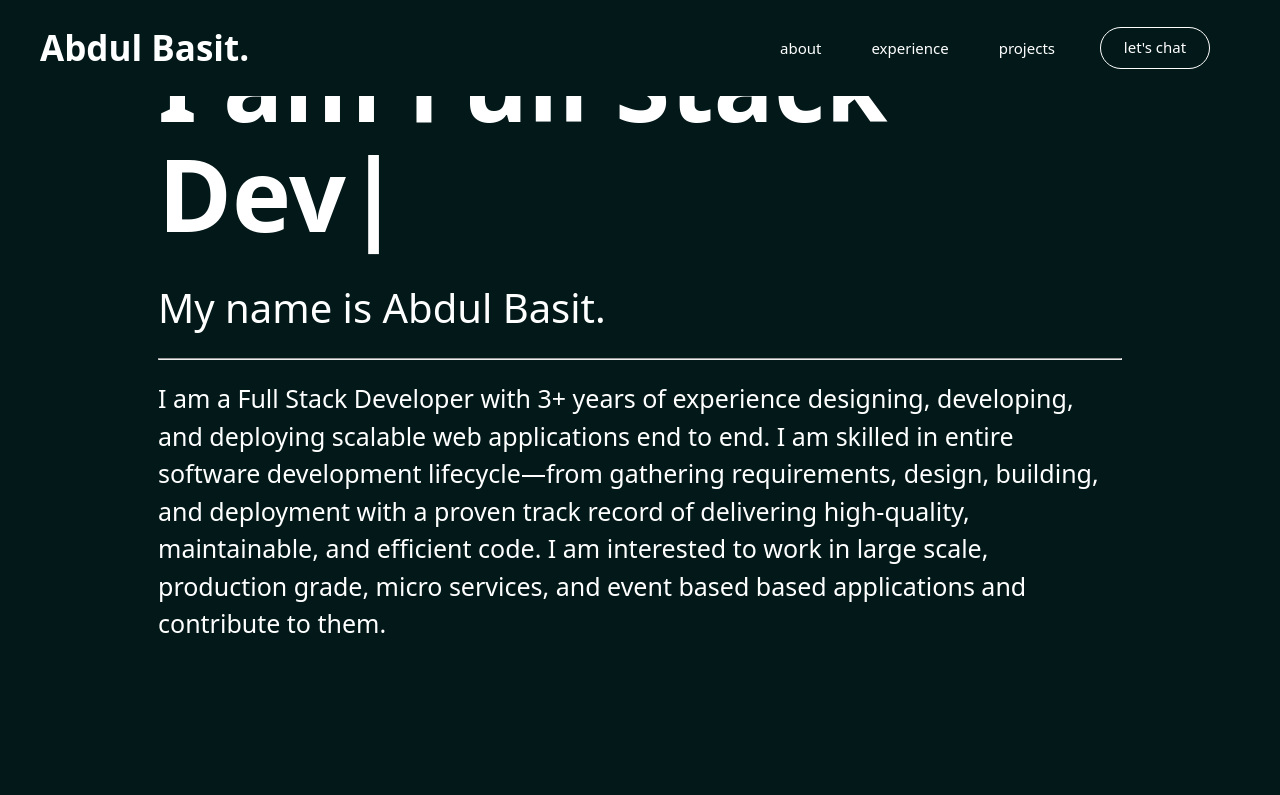
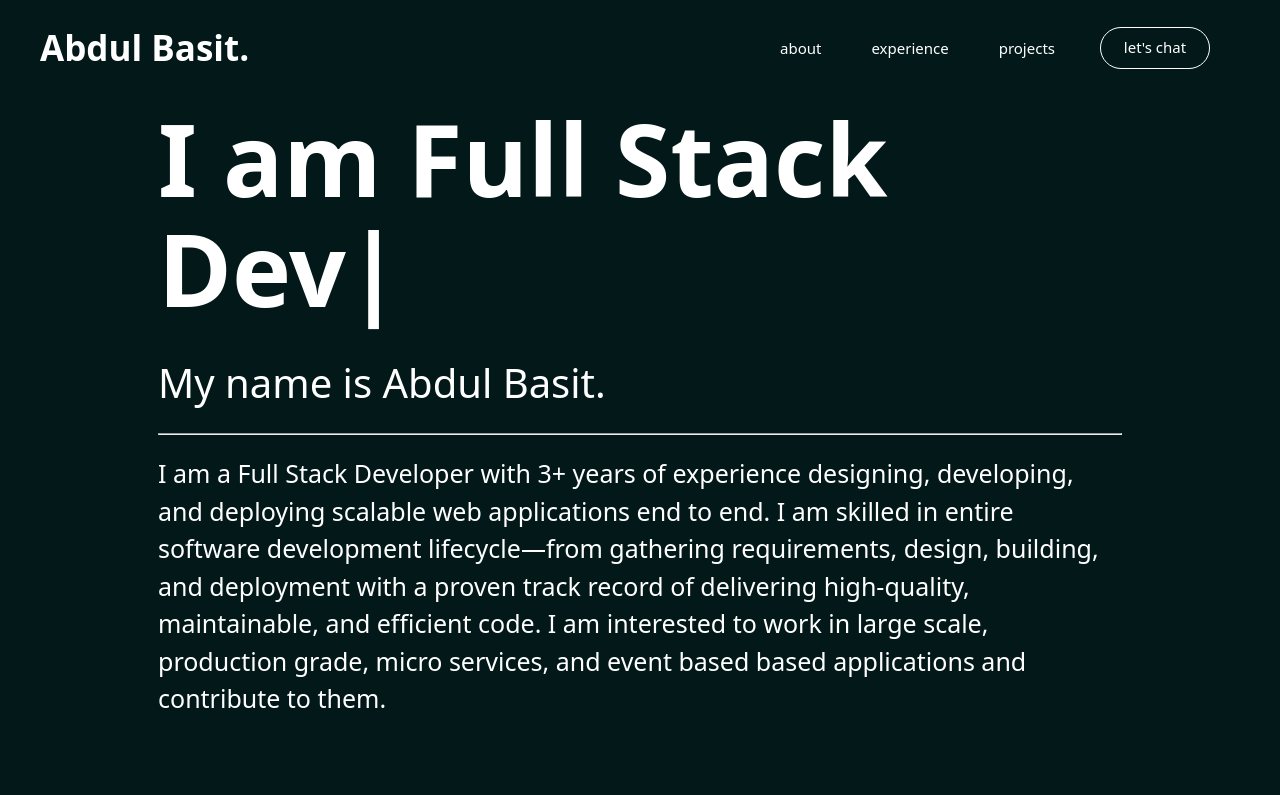
Before and after one commit to dev-basit/my-portfolio, a Next.js app: page / in a window 1280 px wide. Shown: the top 795 px of the page. Built offline with nearby package versions, Linux system fonts and the light colour scheme.

Commit message:
added padding

```diff
--- a/src/components/featured/styles.ts
+++ b/src/components/featured/styles.ts
@@ -7,7 +7,7 @@ const FeaturedContainer = styled.div`
   width: 80%;
   margin: auto;
   padding: 0 3rem;
-  padding-bottom: 10rem;
+  padding-top: 5rem;
   height: calc(100vh - var(--navbar-height));
 
   @media screen and (max-width: 576px) {
```
